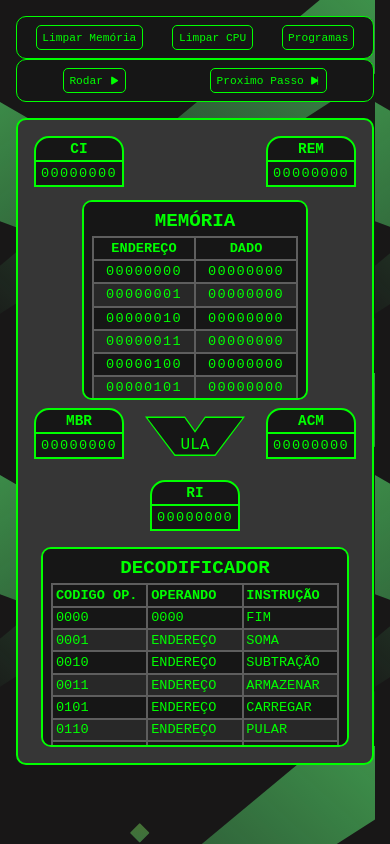
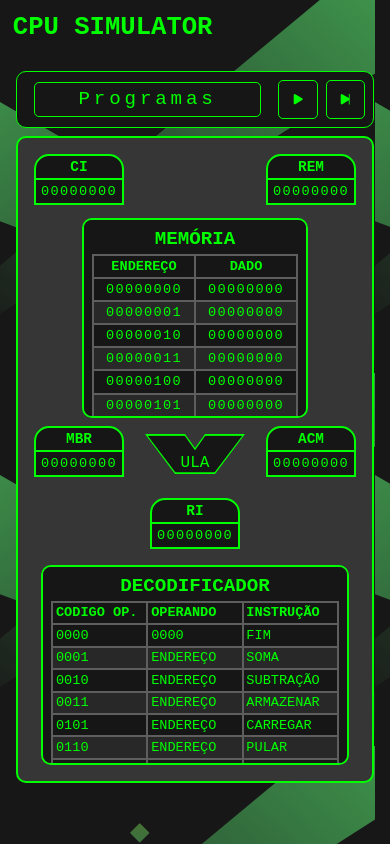
Before and after one commit to devenzonascimento/cpu-simulator, a React (Vite) app: page / in a window 390 px wide. Built offline with nearby package versions, Linux system fonts and the light colour scheme; a web font is replaced by a local one.

Commit message:
update styles mobile

```diff
--- a/index.html
+++ b/index.html
@@ -9,6 +9,8 @@
     <link rel="preconnect" href="https://fonts.gstatic.com" crossorigin>
     <link href="https://fonts.googleapis.com/css2?family=Kode+Mono:wght@500&display=swap" rel="stylesheet">
 
+    <link rel="shortcut icon" href="src/assets/cpu-icon.png" type="image/x-icon">
+
     <title>CPU Simulator</title>
   </head>
   <body>
--- a/src/App.jsx
+++ b/src/App.jsx
@@ -33,6 +33,10 @@ const App = () => {
   };
 
   return (
+    <>
+    <header>
+      <h1>CPU Simulator</h1>
+    </header>
       <div className="container">
         <Settings
           updateValues={updateValues}
@@ -52,6 +56,8 @@ const App = () => {
           UpdateMemory={handleUpdateMemory}
         />
       </div>
+      <footer></footer>
+    </>
   );
 };
 
--- a/src/Main.scss
+++ b/src/Main.scss
@@ -18,15 +18,65 @@
     background-repeat: repeat;
     background-color: rgb(24, 23, 23);
 
+    header {
+      h1 {
+        font-size: 1.6em;
+        text-transform: uppercase;
+        color: lime;
+        padding: 0.5em;
+      }
+    }
+
     .container {
       height: 100%;
       max-width: 100%;
       display: flex;
       flex-direction: column;
       align-items: center;
+      gap: 0.5em;
+      padding: 1em;
+      background-color: transparent;
+    }
+  }
+}
+
+/* Media query para tablets (768 a 1023 pixels de largura) */
+@media only screen and (min-width: 768px) and (max-width: 1023px) {
+}
+
+/* Media query para computadores (acima de 1024 pixels de largura) */
+@media only screen and (min-width: 1024px) {
+  body {
+    background: url(assets/bg-desktop.svg);
+    background-size: cover;
+    background-repeat: no-repeat;
+    background-color: rgb(24, 23, 23);
+
+    #root {
+      height: 100vh;
+    }
+
+    header {
+
+      h1 {
+        font-size: 2.5em;
+        text-transform: uppercase;
+        color: lime;
+        padding: 0.5em;
+      }
+    }
+
+    .container {
+      height: 100%;
+      min-width: 100%;
+      display: flex;
+      flex-direction: column;
+      align-items: center;
+      justify-content: start;
       gap: 1em;
       padding: 1em;
       background-color: transparent;
+    }
   }
 }
 
@@ -80,85 +130,3 @@
 .focus-alu {
   animation: rotation360 0.6s linear;
 }
-}
-
-/* Media query para tablets (768 a 1023 pixels de largura) */
-@media only screen and (min-width: 768px) and (max-width: 1023px) {
-}
-
-/* Media query para computadores (acima de 1024 pixels de largura) */
-@media only screen and (min-width: 1024px) {
-  body {
-    background: url(assets/bg-desktop.svg);
-    background-size: cover;
-    background-repeat: no-repeat;
-    background-color: rgb(24, 23, 23);
-
-    #root {
-      height: 100vh;
-    }
-
-    .container {
-      height: 100%;
-      min-width: 100%;
-      display: flex;
-      flex-direction: column;
-      align-items: center;
-      justify-content: center;
-      gap: 1em;
-      padding: 1em;
-      background-color: transparent;
-    }
-  }
-
-  @keyframes tremor {
-    0% {
-      transform: rotate(0deg);
-    }
-    20% {
-      transform: rotate(3deg);
-    }
-    30% {
-      transform: rotate(-3deg);
-    }
-    40% {
-      transform: rotate(3deg);
-    }
-    50% {
-      transform: rotate(-3deg);
-    }
-    60% {
-      transform: rotate(3deg);
-    }
-    70% {
-      transform: rotate(-3deg);
-    }
-    80% {
-      transform: rotate(3deg);
-    }
-    90% {
-      transform: rotate(-3deg);
-    }
-    100% {
-      transform: rotate(0deg);
-    }
-  }
-  .focus {
-    animation: tremor 0.5s linear;
-    box-shadow: 0 0 10px 10px rgba(0, 255, 0, 0.2);
-  }
-  @keyframes rotation360 {
-    0% {
-      transform: rotate(0deg) scale(0.2);
-    }
-    50% {
-      transform: rotate(180deg) scale(0.5);
-    }
-    100% {
-      transform: rotate(360deg);
-    }
-  }
-  .focus-alu {
-    animation: rotation360 0.6s linear;
-  }
-}
--- a/src/components/Settings/Settings.jsx
+++ b/src/components/Settings/Settings.jsx
@@ -38,10 +38,10 @@ const Settings = ({
   return (
     <div className="settings-container">
       <div className="mini-container">
-        <button className="button" onClick={handleClearMemory}>
+        <button className="button clear-cpu" onClick={handleClearMemory}>
           Limpar Memória
         </button>
-        <button className="button" onClick={handleClearCPU}>
+        <button className="button clear-ram" onClick={handleClearCPU}>
           Limpar CPU
         </button>
         <nav onClick={buttonAnimation}>
@@ -58,11 +58,11 @@ const Settings = ({
 
       <div className="mini-container">
         <button className="button">
-          Rodar
+          <span>Rodar</span>
           <IoPlay />
         </button>
         <button className="button" onClick={handleNextStep}>
-          Proximo Passo
+          <span>Proximo Passo</span>
           <IoPlaySkipForward />
         </button>
       </div>
--- a/src/components/Settings/styles.scss
+++ b/src/components/Settings/styles.scss
@@ -2,17 +2,9 @@
 @media only screen and (max-width: 767px) {
   .settings-container {
     width: 100%;
-    display: flex;
-    flex-direction: column;
-    align-items: center;
-    justify-content: space-between;
-
-    .mini-container {
-      width: 100%;
       display: flex;
-      flex-wrap: wrap;
       align-items: center;
-      justify-content: space-around;
+      justify-content: space-between;
       gap: 0.5em;
       padding: 0.5em;
       color: lime;
@@ -20,13 +12,23 @@
       border: 1px solid lime;
       border-radius: 10px;
 
+    .mini-container {
+      display: flex;
+      justify-content: center;
+      gap: 0.5em;
+
+      &:nth-child(1) {
+        width: 100%;
+      }
+
+
       .button {
         min-width: max-content;
         display: flex;
         align-items: center;
         gap: 0.5em;
-        padding: 0.5em;
-        font-size: 0.7em;
+        padding: 0.8em;
+        font-size: 0.9em;
         color: lime;
         background-color: rgb(22, 22, 22);
         border: 1px solid lime;
@@ -40,11 +42,19 @@
             rgba(255, 255, 255, 0.2)
           );
         }
+
+        span {
+          display: none;
+        }
+      }
+
+      .clear-cpu, .clear-ram {
+        display: none;
       }
 
       nav {
         max-width: max-content;
-        width: 120px;
+        width: auto;
         padding: 0.35em 0.3em;
         display: flex;
         align-items: center;
@@ -52,12 +62,14 @@
         border-radius: 5px;
         border: 1px solid lime;
         overflow: hidden;
-        transition: width 0.5s ease-in-out;
+        transition: all 0.5s ease-in-out;
 
         .program-button {
           display: flex;
-          font-size: 0.7em;
+          padding: 0 2em;
+          font-size: 1.2em;
           color: lime;
+          letter-spacing: 0.2em;
           transition: all 0.01s ease-in-out;
         }
 
@@ -66,9 +78,9 @@
           max-width: max-content;
           align-items: center;
           justify-content: space-between;
-          gap: 1.5em;
-          padding: 0 0.5em;
-          font-size: 0.75em;
+          gap: 1em;
+          padding: 0.4em 0.1em;
+          font-size: 0.8em;
           list-style-type: none;
 
           li {
--- a/src/components/Simulator/Registers/Register.jsx
+++ b/src/components/Simulator/Registers/Register.jsx
@@ -1,4 +1,6 @@
 import React from "react";
+
+import { MdInfoOutline } from "react-icons/md";
 
 import "./styles.scss"
 
@@ -6,8 +8,9 @@ const Register = ({ id, name, value }) => {
   return (
     <>
     <div className={`register-container ${id}`} id={id}>
-      <h2 className="register-name">{name}</h2>
+      <span className="register-name">{name}</span>
       <span className="register-value">{value}</span>
+      <MdInfoOutline className="info-icon"/>
     </div>
     </>
   );
--- a/src/components/Simulator/Registers/styles.scss
+++ b/src/components/Simulator/Registers/styles.scss
@@ -16,6 +16,7 @@
       width: 100%;
       padding: 0.2em;
       font-size: 0.9em;
+      font-weight: 700;
       text-align: center;
       text-transform: uppercase;
     }
@@ -30,6 +31,9 @@
       letter-spacing: 0.1em;
     }
 
+    .info-icon {
+      display: none;
+    }
 }
 
 #pc {
@@ -123,6 +127,7 @@
 /* Media query para computadores (acima de 1024 pixels de largura) */
 @media only screen and (min-width: 1024px) {
   .register-container {
+    position: relative;
     width: 120px;
     display: flex;
     flex-direction: column;
@@ -137,6 +142,7 @@
       width: 100%;
       padding: 0.2em;
       font-size: 1.3em;
+      font-weight: 700;
       text-align: center;
       text-transform: uppercase;
     }
@@ -152,6 +158,18 @@
       &:hover {
         color: lime;
         background-color: rgb(22, 22, 22);
+      }
+    }
+
+    .info-icon {
+      position: absolute;
+      top: 0.4em;
+      right: 0.4em;
+      font-size: 0.7em;
+      transition: all 0.5s ease-in-out;
+
+      &:hover {
+        transform: rotate(360deg) scale(1.2);
       }
     }
   }
```
Also changed, not shown: src/assets/cpu-icon.png (added). Lines whose indentation alone changed are shown as unchanged.
